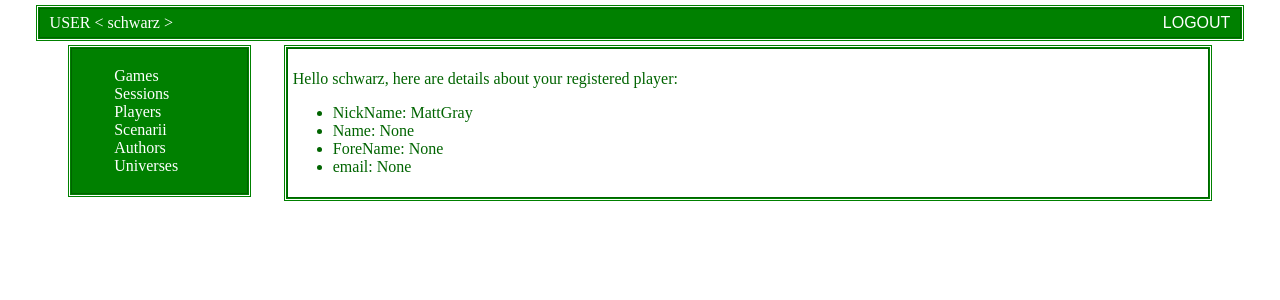
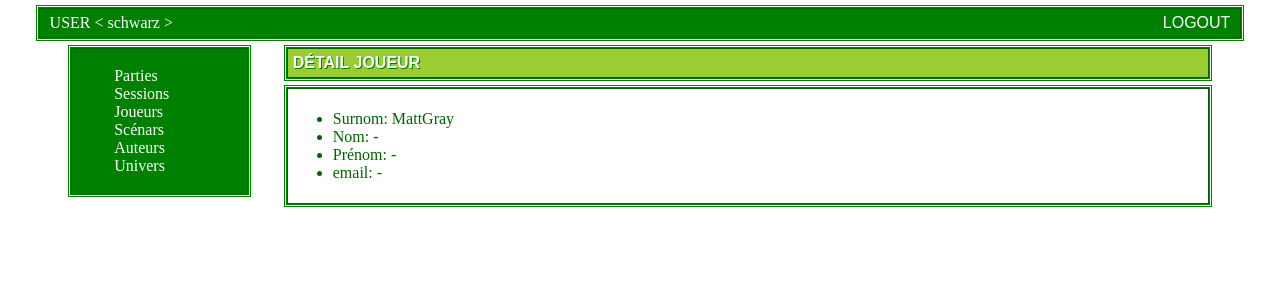
Before and after one commit to schwarz-ben/rpg-sessions-archive--django, a Django app: page /archive/player/4 in a window 1280 px wide. Shown: the top 300 px of the page. Run offline with Django 3.2, Linux system fonts and the light colour scheme; a user stored in the database is signed in; data comes from the database, SQL or seed files in the repository; both versions use the stored data as it was after the commit.

Commit message:
Page content switched to french, and a few other content modifications.

```diff
--- a/archive/models.py
+++ b/archive/models.py
@@ -55,6 +55,18 @@ class Session(models.Model):
     def players_string(self):
         """ returns a coma separated list of nicknames for that session's players """
         return ", ".join( (p.nickName for p in self.players.all()) )
+
+    def number_in_cycle(self):
+        """ Returns the number of that session in the cycle.
+        returns 1 for the first, 2 for the second etc...
+        """
+        c = self.getRelatedCycle()
+        s = c.firstSession
+        retVal= 1
+        while s.pk != self.pk:
+            s=s.nextSession
+            retVal+=1
+        return retVal
 
     def __str__(self):
         # return "<{0}-->{1}| '{2}' >".format(self.pk, "X" if self.nextSession is None else self.nextSession.pk, str(self.findRelatedCycle()))
--- a/archive/static/archive/style.css
+++ b/archive/static/archive/style.css
@@ -66,11 +66,43 @@ margin: auto;
   color: white;
   text-decoration: none;
 }
+#page-content-menu li {
+  background-color: yellowGreen;
+  color: DarkGreen;
+  text-shadow: 3px 3px Green;
+  /* color :pink; */
+}
+#page-content-menu a:hover {
+  /* Un peu de kitch n'a jamais tué personne, que diable !*/
+  text-shadow: 1px 1px Green;
+}
+
+#page-content-title
+{
+  float: right;
+  width:80%;
+  padding: 5px;
+  border: 1px solid DarkGreen;
+  outline-style: double;
+  outline-color: Green;
+  background-color: YellowGreen;
+  color : white;
+
+  text-shadow: 1px 1px Green;
+  font-style: normal;
+  font-family: "Arial", Arial, Sans-serif;
+  text-transform: uppercase;
+  font-weight: bold;
+  /* padding-right: 10px;
+  padding-top: 5px;
+  padding-bottom: 5px; */
+}
 
 #page-content {
   float: right;
   width:80%;
   padding: 5px;
+  position: relative;  top: 10px; /* shifts the whole block down */
 
   border: 1px solid DarkGreen;
   outline-style: double;
--- a/archive/templates/archive/author.html
+++ b/archive/templates/archive/author.html
@@ -2,12 +2,11 @@
 
 {% block page_title %}  RPG Archive [{{user.username}}] -- Details for author {{author.name}}{% endblock %}
 
+{% block page_content_title %}Détail auteur{% endblock %}
+
 {% block page_content %}
-<p class="title">Detail view for author</p>
-<p>
     <ul>
       <li>Name: {{author.name}}</li>
       <li>Contact: {{author.contact}}</li>
     </ul>
-</p>
 {% endblock %}
--- a/archive/templates/archive/authors.html
+++ b/archive/templates/archive/authors.html
@@ -2,8 +2,10 @@
 
 {% block page_title %}  List of authors for user: {{user.username}} {% endblock %}
 
+
+{% block page_content_title %}Liste de mes auteurs{% endblock %}
+
 {% block page_content %}
-Hello {{user.username}}, here are your registered authors:
 {% if my_list_of_authors %}
     <ul>
     {% for author in my_list_of_authors %}
--- a/archive/templates/archive/cycle.html
+++ b/archive/templates/archive/cycle.html
@@ -2,9 +2,10 @@
 
 {% block page_title %}  RPG Archive [{{user.username}}] -- Details for game cycle {{cycle}}{% endblock %}
 
+{% block page_content_title %}Détail de partie{% endblock %}
+
 {% block page_content %}
-<p class="title">Detail view for game cycle: {{cycle.codename}}</p>
-<p> scenario: <a href="/archive/scenario/{{cycle.scenario.pk}}">{{cycle.scenario.title}}</a><p>
+<p> Scénario: <a href="/archive/scenario/{{cycle.scenario.pk}}">{{cycle.scenario.title}}</a><p>
 {% if my_session_list %}
 <p> Sessions:
     <ul>
--- a/archive/templates/archive/index.html
+++ b/archive/templates/archive/index.html
@@ -2,11 +2,9 @@
 
 {% block page_title %}  Game archive for user: {{user.username}} {% endblock %}
 
+{% block page_content_title %}Liste de mes parties{% endblock %}
+
 {% block page_content %}
-{% comment %}{% load static %}
-<link rel="stylesheet" type="text/css" href="{% static 'archive/style.css' %}">
-{% endcomment %}
-Hello {{user.username}}, here are your ongoing games:
 {% if my_list_of_cycles %}
     <ul>
     {% for cycle in my_list_of_cycles %}
--- a/archive/templates/archive/player.html
+++ b/archive/templates/archive/player.html
@@ -2,16 +2,19 @@
 
 {% block page_title %}  List of players for user: {{user.username}} {% endblock %}
 
+
+{% block page_content_title %}Détail joueur{% endblock %}
+
 {% block page_content %}
-<p>Hello {{user.username}}, here are details about your registered player:
+<div>
   <ul>
-    <li>NickName: {{player.nickName}}</li>
-    <li>Name: {{player.name}}</li>
-    <li>ForeName: {{player.forename}}</li>
-    <li>email: {{player.email}}</li>
+    <li>Surnom: {{player.nickName}}</li>
+    <li>Nom: {%if player.name%}{{player.name}}{%else%}-{%endif%}</li>
+    <li>Prénom: {%if player.forename%}{{player.forename}}{%else%}-{%endif%}</li>
+    <li>email: {%if player.email%}{{player.email}}{%else%}-{%endif%}</li>
     {%if player.linked_user%}
-    <li>Linked user: {{player.linked_user}}</li>
+    <li>Utilisateur lié: {{player.linked_user}}</li>
     {% endif %}
   </ul>
-</p>
+</div>
 {% endblock %}
--- a/archive/templates/archive/players.html
+++ b/archive/templates/archive/players.html
@@ -2,8 +2,9 @@
 
 {% block page_title %}  List of players for user: {{user.username}} {% endblock %}
 
+{% block page_content_title %}Liste de mes joueurs{% endblock %}
+
 {% block page_content %}
-Hello {{user.username}}, here are your registered players:
 {% if my_players %}
     <ul>
     {% for player in my_players %}
--- a/archive/templates/archive/scenarii.html
+++ b/archive/templates/archive/scenarii.html
@@ -2,8 +2,9 @@
 
 {% block page_title %}  List of scenarii for user: {{user.username}} {% endblock %}
 
+{% block page_content_title %}Liste de mes scénars{% endblock %}
+
 {% block page_content %}
-Hello {{user.username}}, here are your registered scenarii:
 {% if my_scenarii %}
     <ul>
     {% for scenario in my_scenarii %}
--- a/archive/templates/archive/scenario.html
+++ b/archive/templates/archive/scenario.html
@@ -2,8 +2,9 @@
 
 {% block page_title %}  Scenario {{scenario.title}} {% endblock %}
 
+{% block page_content_title %}Détail scénario{% endblock %}
+
 {% block page_content %}
-<p>Hello {{user.username}}, here are details about your registered scenario:
 <ul>
   <li>Title: {{scenario.title}}</li>
   <li>Author: {{scenario.authors_string}}</li>
@@ -11,5 +12,4 @@
   <li>References: {{scenario.reference}}</li>
   <li>Universe: <a href="/archive/universe/{{scenario.universe.pk}}">{{scenario.universe}}</a></li>
 </ul>
-</p>
 {% endblock %}
--- a/archive/templates/archive/sessions.html
+++ b/archive/templates/archive/sessions.html
@@ -2,8 +2,9 @@
 
 {% block page_title %}  List of sessions for user: {{user.username}} {% endblock %}
 
+{% block page_content_title %}Liste de mes sessions{% endblock %}
+
 {% block page_content %}
-Hello {{user.username}}, here are your registered sessions:
 {% if my_list_of_sessions %}
     <ul>
     {% for session in my_list_of_sessions %}
--- a/archive/templates/archive/skeleton-base.html
+++ b/archive/templates/archive/skeleton-base.html
@@ -15,18 +15,25 @@
 
     <div id="page-content-container">
       <div id="page-sidebar">
-        <ul>
-          <li><a href="/archive">Games</a></li>
-          <li><a href="/archive/sessions">Sessions</a></li>
-          <li><a href="/archive/player">Players</a></li>
-          <li><a href="/archive/scenario">Scenarii</a></li>
-          <li><a href="/archive/authors">Authors</a></li>
-          <li><a href="/archive/universe">Universes</a></li>
-        </ul>
+        <div id="page-global-menu">
+          <ul>
+            <li><a href="/archive">Parties</a></li>
+            <li><a href="/archive/sessions">Sessions</a></li>
+            <li><a href="/archive/player">Joueurs</a></li>
+            <li><a href="/archive/scenario">Scénars</a></li>
+            <li><a href="/archive/authors">Auteurs</a></li>
+            <li><a href="/archive/universe">Univers</a></li>
+          </ul>
+        </div>
+        <div id="page-content-menu">
+          {% block page_content_menu %}{% endblock %}
+        </div>
       </div>
-
+      <div id="page-content-title">
+        {% block page_content_title %}{% endblock %}
+      </div>
       <div id="page-content">
-          {% block page_content %}{% endblock %}
+        {% block page_content %}{% endblock %}
       </div>
     </div>
 
--- a/archive/templates/archive/universes.html
+++ b/archive/templates/archive/universes.html
@@ -2,8 +2,9 @@
 
 {% block page_title %}  List of universes for user: {{user.username}} {% endblock %}
 
+{% block page_content_title %}Liste de mes univers{% endblock %}
+
 {% block page_content %}
-Hello {{user.username}}, here are your registered universes:
 {% if my_universes %}
     <ul>
     {% for universe in my_universes %}
--- a/rpgarchive/settings.py
+++ b/rpgarchive/settings.py
@@ -23,8 +23,8 @@ BASE_DIR = os.path.dirname(os.path.dirname(os.path.abspath(__file__)))
 SECRET_KEY = 'ryib_1((#5ks^)vqtwfk!_aplr#iix_#a17hy+zzz5n+0rj*he'
 
 # SECURITY WARNING: don't run with debug turned on in production!
-#DEBUG = True
-DEBUG = False
+DEBUG = True
+#DEBUG = False
 ALLOWED_HOSTS = ['127.0.0.1','192.168.1.8',"rpgarchive.herokuapp.com","0.0.0.0"]
 # ALLOWED_HOSTS = ['192.168.1.8','90.126.146.99']
 
```
Also changed, not shown: archive/templates/archive/session.html (+5 -3 lines), archive/templates/archive/universe.html (+4 -4 lines), db.sqlite3.
